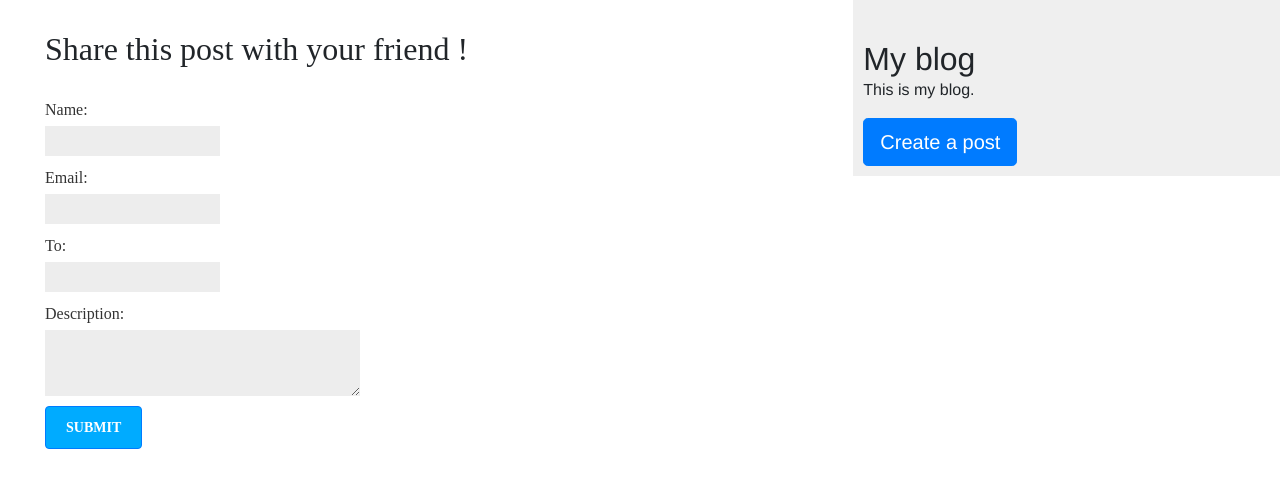
After one commit to io-23SklyarAnton/django_blog, a Django app: page /blog/share_post/2024/02/17/1/ in a window 1280 px wide. The commit adds this page. Shown: the top 488 px of the page. Run offline with Django 5.2, Linux system fonts and the light colour scheme; some libraries are stand-ins or nearby versions.

Commit message:
changed share option, now it has separate page

```diff
--- a/blog/templates/includes/share_form.html
+++ b/blog/templates/includes/share_form.html
@@ -1,9 +1,3 @@
-<h1>{{ post.title }}</h1>
-<p class="date">
-    Published {{ post.publish }} by {{ post.author }}
-</p>
-{{ post.text|linebreaks }}
-
 <h2>Share this post with your friend !</h2>
 <form action="{{ post.get_absolute_url }}" class="form" method="post">
     {% csrf_token %}
--- /dev/null
+++ b/blog/templates/post/share-post.html
@@ -0,0 +1,18 @@
+{% extends 'basic.html' %}
+
+{% block title %}Share Post{% endblock %}
+{% block content %}
+    <div class="container">
+        <div class="row">
+            <div class="col-12">
+                {% include 'includes/share_form.html' %}
+            </div>
+        </div>
+        <div class="row">
+            <div class="col-12">
+                {% include 'includes/success alert.html' %}
+            </div>
+        </div>
+    </div>
+
+{% endblock %}
--- a/blog/urls.py
+++ b/blog/urls.py
@@ -4,6 +4,8 @@ from . import views
 app_name = 'blog'
 
 urlpatterns = [path('', views.AllPostList.as_view(), name='all_posts'),
+               path('share_post/<int:year>/<int:month>/<int:day>/<slug:post_slug>/', views.SharePost.as_view(),
+                    name='share_post'),
                path('<int:year>/<int:month>/<int:day>/<slug:post_slug>/', views.PostDetail.as_view(),
                     name='post_detail'),
                path('create_post/', views.PostCreate.as_view(), name='create_post'),
--- a/blog/views.py
+++ b/blog/views.py
@@ -2,6 +2,7 @@ from django.shortcuts import render, get_object_or_404
 from django.views import View
 from django.views.generic import ListView, DetailView
 from django.core.mail import send_mail
+from django.views.decorators.http import require_POST
 
 from .models import Post
 from .forms import EmailForm, PostForm
@@ -24,6 +25,11 @@ class PostDetail(View):
                                  publish__day=day, slug=post_slug)
         return render(request, 'post/post-detail.html', {'post': post, 'form': EmailForm()})
 
+
+class SharePost(View):
+    def get(self, request, year, month, day, post_slug):
+        return render(request, 'post/share-post.html', {'form': EmailForm()})
+
     def post(self, request, year, month, day, post_slug):
         post = get_object_or_404(Post, status=Post.Status.PUBLISHED, publish__year=year, publish__month=month,
                                  publish__day=day, slug=post_slug)
@@ -36,7 +42,7 @@ class PostDetail(View):
             description = f"he sent you this message: {clear_data['description']}. Watch it on {post_url}"
             send_mail(title, description, '80kap.i.toshka@gmail.com', [clear_data['to']])
             sent = True
-        return render(request, 'post/post-detail.html', {'post': post, 'form': EmailForm(), 'sent': sent})
+        return render(request, 'post/share-post.html', {'post': post, 'form': EmailForm(), 'sent': sent})
 
 
 class PostCreate(View):
```
Also changed, not shown: blog/templates/post/post-detail.html (+7 -6 lines).
